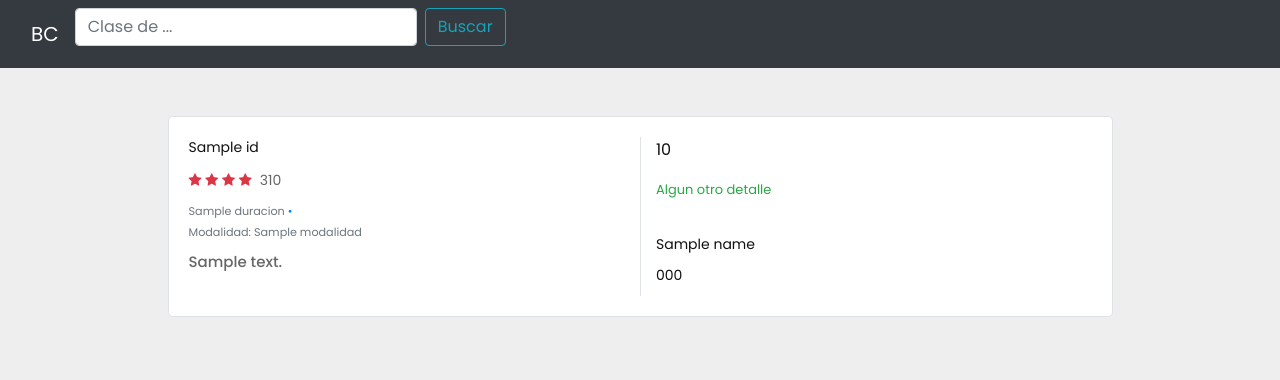
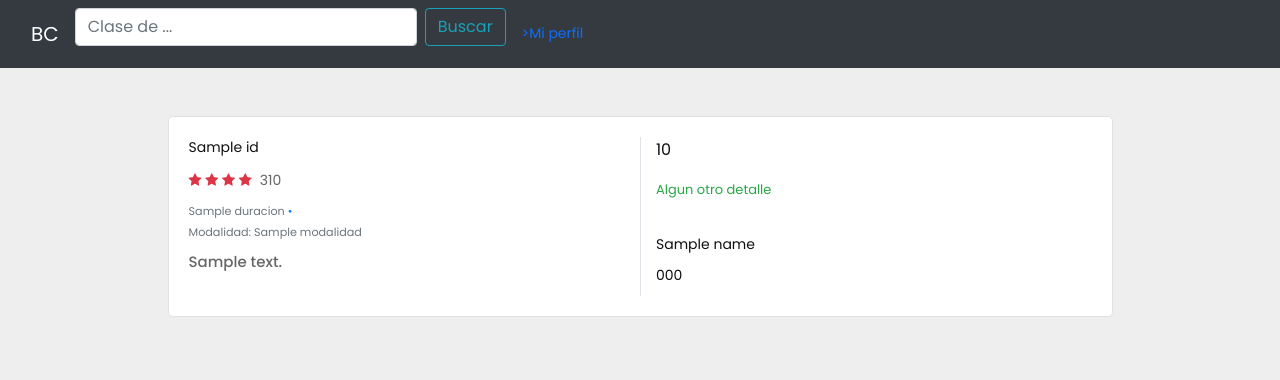
Before and after one commit to MarianaTR/busca_clases, a Flask app: template web_project/templates/search_result.html in a window 1280 px wide. Shown: the top 380 px of the page. Run offline with Flask 3, Linux system fonts and the light colour scheme; the template is opened without the code that fills it: most values are stand-ins (such as "Sample title", 1, 10 or a date in 2020); some libraries are stand-ins or nearby versions; some web fonts are replaced.

Commit message:
Update search_result.html

```diff
--- a/web_project/templates/search_result.html
+++ b/web_project/templates/search_result.html
@@ -55,6 +55,9 @@
                 <input class="form-control me-2" type="search" placeholder="Clase de ..." aria-label="Buscar" name="search">
                 <button class="btn btn-outline-info" type="submit">Buscar</button>
               </form>
+              <li class="nav-item">
+                <a class="nav-link active" aria-current="page" href="/my_profile" style="pading-botomm: 10px"> >Mi perfil</a>
+              </li>
             </div>
           </div>
         </nav>
```
